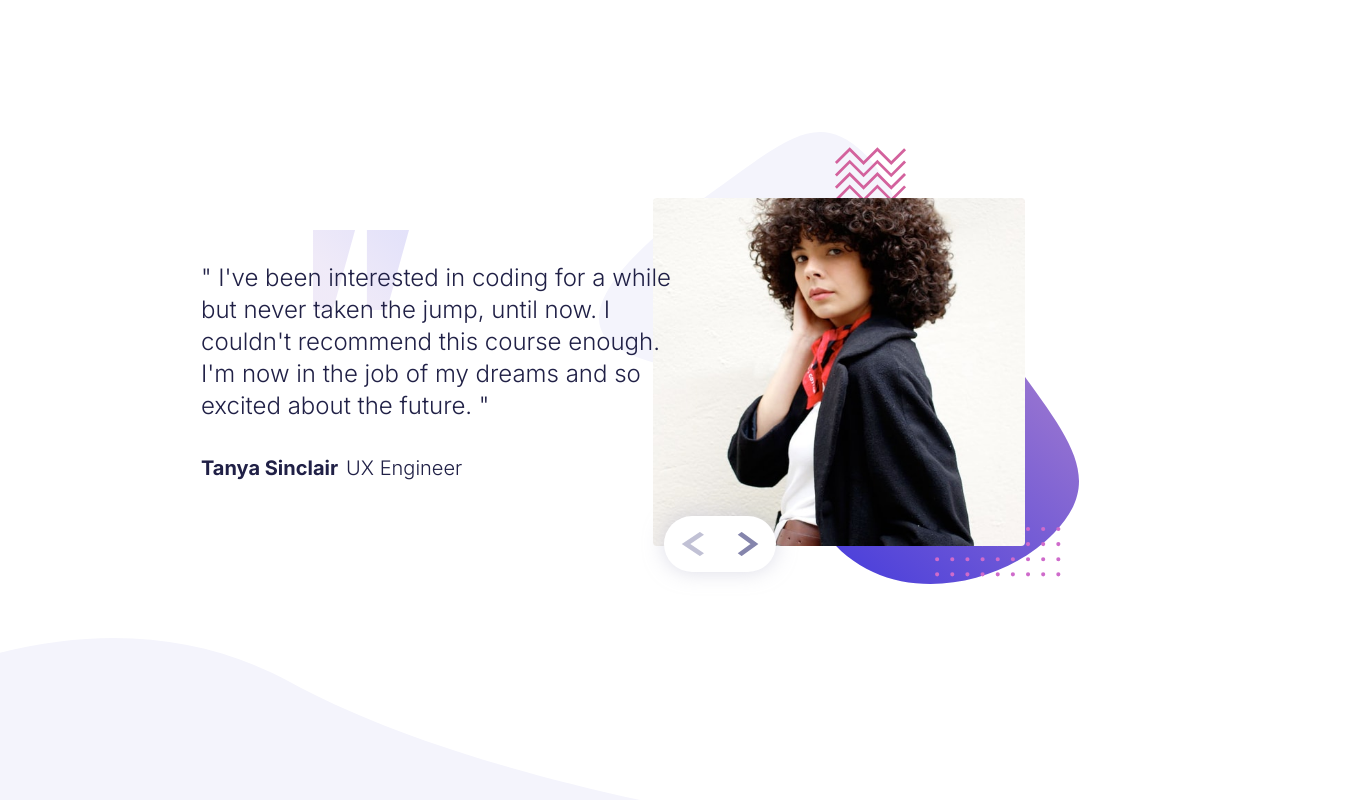
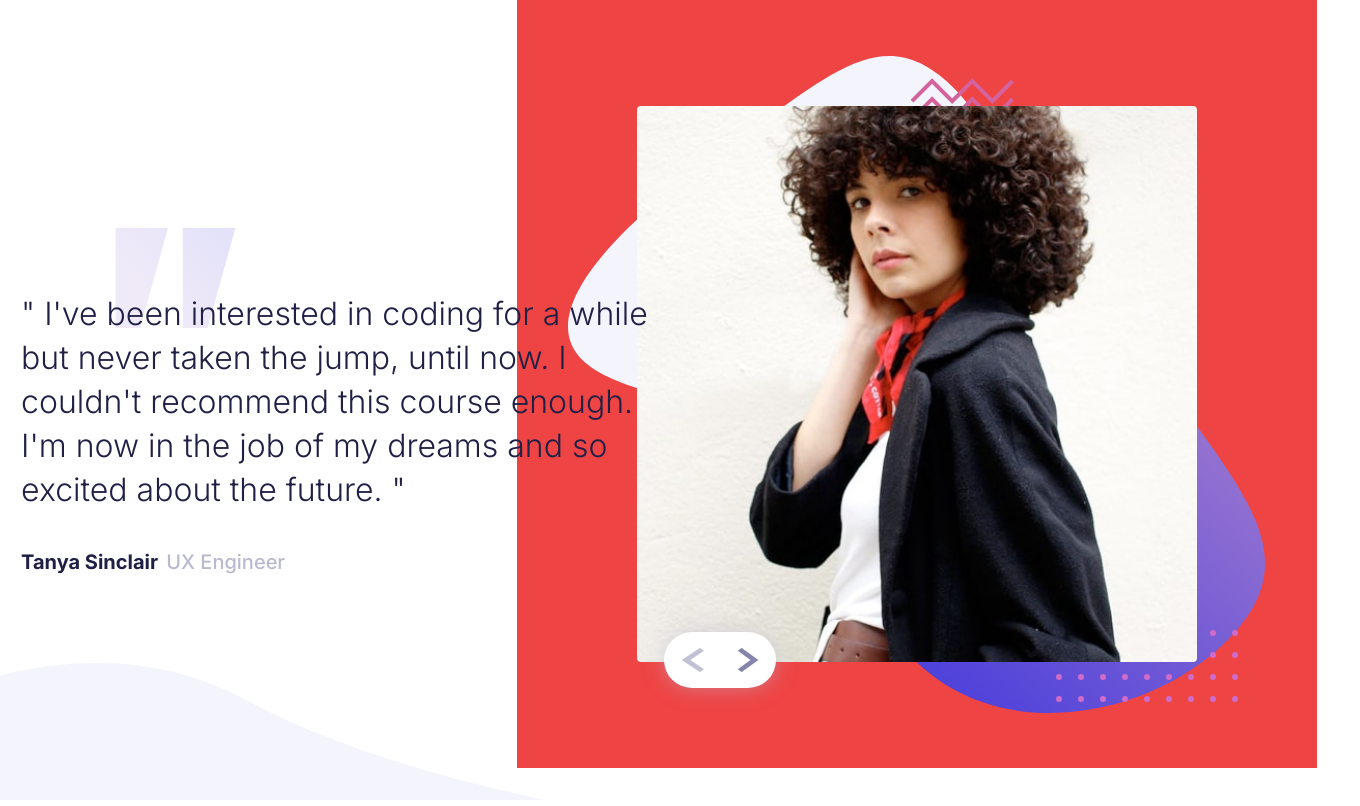
Before and after one commit to n0rrman/frontend-mentor-challenges-green, a Next.js app in the folder coding-bootcamp-testimonials-slider/: page / in a window 1280 px wide. Shown: the top 806 px of the page, 1360 px wide, since content can reach past the window. Built offline with nearby package versions, Linux system fonts and the light colour scheme.

Commit message:
coding-bootcamp-testimonials-slider scaled up for desktop

```diff
--- a/coding-bootcamp-testimonials-slider/src/app/page.tsx
+++ b/coding-bootcamp-testimonials-slider/src/app/page.tsx
@@ -28,7 +28,7 @@ export default function Home() {
       <div className="flex flex-col justify-center items-center min-h-screen">
         <CardSlider data={data} />
       </div>
-      <Image className="w-1/2 bottom-0 absolute" src={curveImg} alt="" />
+      <Image className="w-[42.5%] bottom-0 absolute" src={curveImg} alt="" />
     </div>
   );
 }
--- a/coding-bootcamp-testimonials-slider/src/components/card.tsx
+++ b/coding-bootcamp-testimonials-slider/src/components/card.tsx
@@ -12,30 +12,30 @@ interface CardProps {
 
 export default function Card({ name, title, pic, review }: CardProps) {
   return (
-    <div className="flex flex-row-reverse justify-center items-center text-xl gap-4 m-10">
-      <div className="relative flex justify-center items-center w-[30rem] h-[30rem]">
-        <div className="animate-scaleIn w-[77.5%] h-[72.5%] z-20 relative">
+    <div className="flex flex-row-reverse justify-center items-center text-xl">
+      <div className="relative flex justify-center items-center w-[50rem] h-[48rem]">
+        <div className="animate-scaleIn w-[70%] h-[72.5%] z-20 relative">
           <Image className="rounded" src={pic} alt="" fill />
         </div>
-        <div className="z-10 absolute w-full h-full inset-0">
+        <div className="z-10 absolute w-full h-full flex items-center justify-center bg-red-500">
           <div className="relative">
             <Image className="" src={bgImg} alt="" />
           </div>
         </div>
       </div>
 
-      <div className="text-darkBlue flex flex-col gap-8 -mr-[10%]">
+      <div className="text-darkBlue flex flex-col items-start justify-center gap-9 ml-[4%] -mr-[10%]">
         <Image
-          className="w-24 absolute flex self-center translate-x-[-5rem] translate-y-[-2rem]"
+          className="w-[7.5rem] flex translate-x-[5.9rem] translate-y-[4.5rem] mt-[-2.25rem]"
           src={quotesImg}
           alt=""
         />
-        <div className="animate-floatRight font-light w-[32.35ch] z-40 text-2xl">
+        <div className="animate-floatRight font-light w-[32.35ch] z-40 text-[2rem] leading-[2.75rem] ">
           {review}
         </div>
         <div className="flex flex-row gap-2 z-40">
           <div className="animate-floatLeft font-bold">{name}</div>
-          <div className="animate-scaleIn font-light">{title}</div>
+          <div className="animate-scaleIn text-grayishBlue">{title}</div>
         </div>
       </div>
     </div>
```
